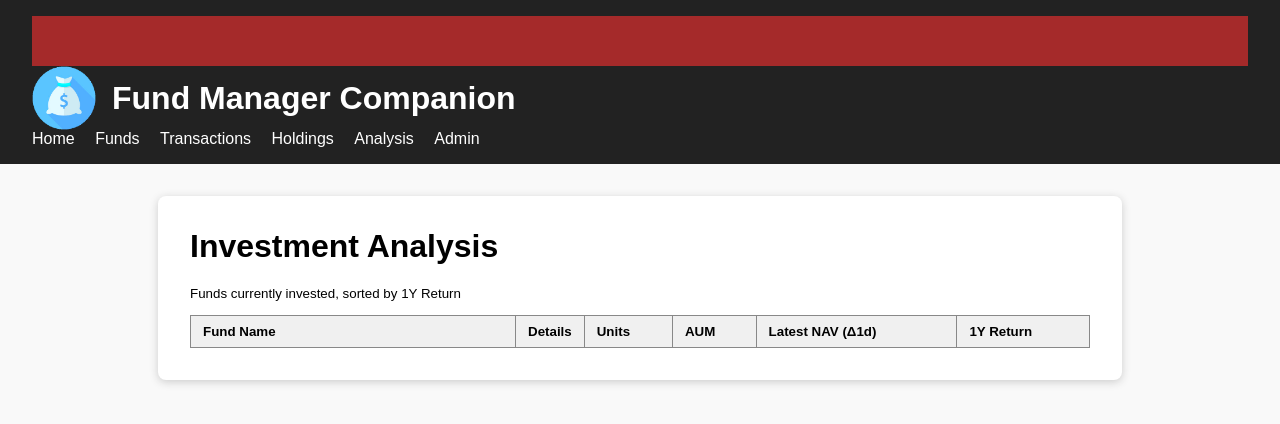
After one commit to AlanFromJapan/FundManagerCompanion, a Flask app: page /analysis in a window 1280 px wide. The commit adds this page. Shown: the top 424 px of the page. Run offline with Flask 3, Linux system fonts and the light colour scheme; data that the repository does not hold is empty.

Commit message:
Feat analysis screen - basics only now

```diff
--- a/app.py
+++ b/app.py
@@ -15,6 +15,7 @@ from bp_transactions.transactions import bp_transactions
 from bp_holdings.holdings import bp_holdings
 from bp_newfund import bp_newfund
 from bp_api.api import bp_api
+from bp_analysis.analysis import bp_analysis
 
 app = Flask(__name__, static_url_path='')
 app.secret_key = conf['SECRET_KEY']
@@ -29,6 +30,7 @@ app.register_blueprint(bp_transactions)
 app.register_blueprint(bp_holdings)
 app.register_blueprint(bp_newfund)
 app.register_blueprint(bp_api)
+app.register_blueprint(bp_analysis)
 
 
 @app.context_processor
--- /dev/null
+++ b/bp_analysis/__init__.py
@@ -0,0 +1,2 @@
+#Necessary to import files from that folder, marks it as "safe/available"
+#Also used in case one wants to init stuffs before loading anything from this folder... ¯\_ (ツ)_/¯
--- /dev/null
+++ b/bp_analysis/analysis.py
@@ -0,0 +1,24 @@
+from flask import  flash, render_template, request, Blueprint, send_file, redirect, url_for
+from shared import get_all_funds
+from datetime import datetime
+from fund import Fund
+
+from config import conf
+
+bp_analysis = Blueprint('bp_analysis', __name__)
+
+@bp_analysis.route('/analysis', methods=['GET'])
+def analysis_page():
+    funds = get_all_funds()
+
+
+    for fund in funds:
+        fund.get_fund_nav(5)  # Fetch only the latest NAV for each fund
+
+    # Filter out funds without holdings
+    funds = [f for f in funds if f.latest_units > 0]
+
+    #sort by 1Y return, with those missing the stat at the bottom
+    funds = sorted(funds, key=lambda f: f.stats["return_1y"] if "return_1y" in f.stats else float('-inf'), reverse=True)
+
+    return render_template('analysis.html', funds=funds)
--- /dev/null
+++ b/templates/analysis.html
@@ -0,0 +1,40 @@
+{% extends 'base.html' %}
+
+{% block title %}Investment Analysis{% endblock %}
+
+{% block content %}
+<h1>Investment Analysis</h1>
+<p style="font-size: smaller;">Funds currently invested, sorted by 1Y Return</p>
+<table class="funds_table">
+    <thead>
+        <tr>
+            <th style="width:300px;">Fund Name</th>
+            <th style="width:36px;">Details</th>
+            <th>Units</th>
+            <th>AUM</th>
+            <th>Latest NAV (Δ1d)</th>
+            <th>1Y Return</th>
+        </tr>
+    </thead>
+    <tbody>
+        {% for fund in funds %}
+        <tr>
+            <td>{{ fund.name }}</td>
+            <td>
+                <a href="/funds/{{ fund.fund_id }}"><img src="/favicon.png" alt="Details" width="16" /></a>&nbsp;
+                <a href="https://fund.monex.co.jp/detail/{{fund.codes['monex'] if 'monex' in fund.codes else fund.codes['yahoo_finance']}}" target="_blank"><img src="/images/ico_monex.ico" alt="Monex Icon" width="16" /></a>&nbsp;
+                <a href="https://finance.yahoo.co.jp/quote/{{fund.codes['yahoo_finance']}}" target="_blank"><img src="/images/ico_yahoofinance.ico" alt="Yahoo Finance Icon" width="16" /></a>&nbsp;
+                <a href="https://toushin-lib.fwg.ne.jp/FdsWeb/FDST030000?isinCd={{fund.codes['ISIN']}}" target="_blank"><img src="/images/ico_toushinlib.png" alt="Toushin Lib Icon" width="16" /></a>
+            </td>
+            <td class="rightalign">{{ "{:,.0f}".format(fund.latest_units) }}</td>
+            <td class="rightalign">{{ "{:,.0f}".format(fund.latest_units * fund.latest_nav / 10000.0) if fund.latest_nav else "n/a" }}</td>
+            <td class="rightalign">{{ "{:,.0f}".format(fund.latest_nav) if fund.latest_nav else "n/a" }}
+                (<span class="{{ 'stat_positive' if fund.nav_diff| length > 0 and fund.nav_diff[0]['diffpct'] > 0 else 'stat_negative' }}" style="font-size: smaller;">{{ "{:,.2f}".format(fund.nav_diff[0]["diffpct"]) + "%" if fund.nav_diff and fund.nav_diff|length > 0 else "n/a" }}</span>)
+            </td>
+            <td class="rightalign {{ 'stat_positive' if fund.stats['return_1y'] > 0 else 'stat_negative' }}">{{ "{:,.2f}".format(fund.stats["return_1y"]) + "%" if "return_1y" in fund.stats else "n/a" }}</td>
+        </tr>
+        {% endfor %}
+
+    </tbody>
+</table>
+{% endblock %}
--- a/templates/fund_detail.html
+++ b/templates/fund_detail.html
@@ -33,9 +33,9 @@
         </td>
         <td colspan="2">
             <ul>
-                <li><a href="https://fund.monex.co.jp/detail/{{fund.codes['monex'] if 'monex' in fund.codes else fund.codes['yahoo_finance']}}" target="_blank">MONEX site</a></li>
-                <li><a href="https://finance.yahoo.co.jp/quote/{{fund.codes['yahoo_finance']}}" target="_blank">Yahoo Finance</a></li>
-                <li><a href="https://toushin-lib.fwg.ne.jp/FdsWeb/FDST030000?isinCd={{fund.codes['ISIN']}}" target="_blank">Toushin Lib （投資信託協会）</a></li>
+                <li><a href="https://fund.monex.co.jp/detail/{{fund.codes['monex'] if 'monex' in fund.codes else fund.codes['yahoo_finance']}}" target="_blank"><img src="/images/ico_monex.ico" alt="Monex Icon" width="16" /> MONEX site</a></li>
+                <li><a href="https://finance.yahoo.co.jp/quote/{{fund.codes['yahoo_finance']}}" target="_blank"><img src="/images/ico_yahoofinance.ico" alt="Yahoo Finance Icon" width="16" /> Yahoo Finance</a></li>
+                <li><a href="https://toushin-lib.fwg.ne.jp/FdsWeb/FDST030000?isinCd={{fund.codes['ISIN']}}" target="_blank"><img src="/images/ico_toushinlib.png" alt="Toushin Lib Icon" width="16" /> Toushin Lib （投資信託協会）</a></li>
             </ul>
         </td>
     </tr>
--- a/templates/master.html
+++ b/templates/master.html
@@ -64,8 +64,8 @@
                 <li style="display: inline; margin-right: 1em;"><a href="{{ url_for('show_funds_page') }}">Funds</a></li>
                 <li style="display: inline; margin-right: 1em;"><a href="{{ url_for('bp_transactions.transactions_page') }}">Transactions</a></li>
                 <li style="display: inline; margin-right: 1em;"><a href="{{ url_for('bp_holdings.holdings_page') }}">Holdings</a></li>
+                <li style="display: inline; margin-right: 1em;"><a href="{{ url_for('bp_analysis.analysis_page') }}">Analysis</a></li>
                 <li style="display: inline; margin-right: 1em;"><a href="{{ url_for('bp_admin.admin_page') }}">Admin</a></li>
-
             </ul>
         </nav>
     </header>
```
Also changed, not shown: fund.py (+7 -6 lines), static/images/ico_toushinlib.png (added), static/images/ico_yahoofinance.ico (added).
